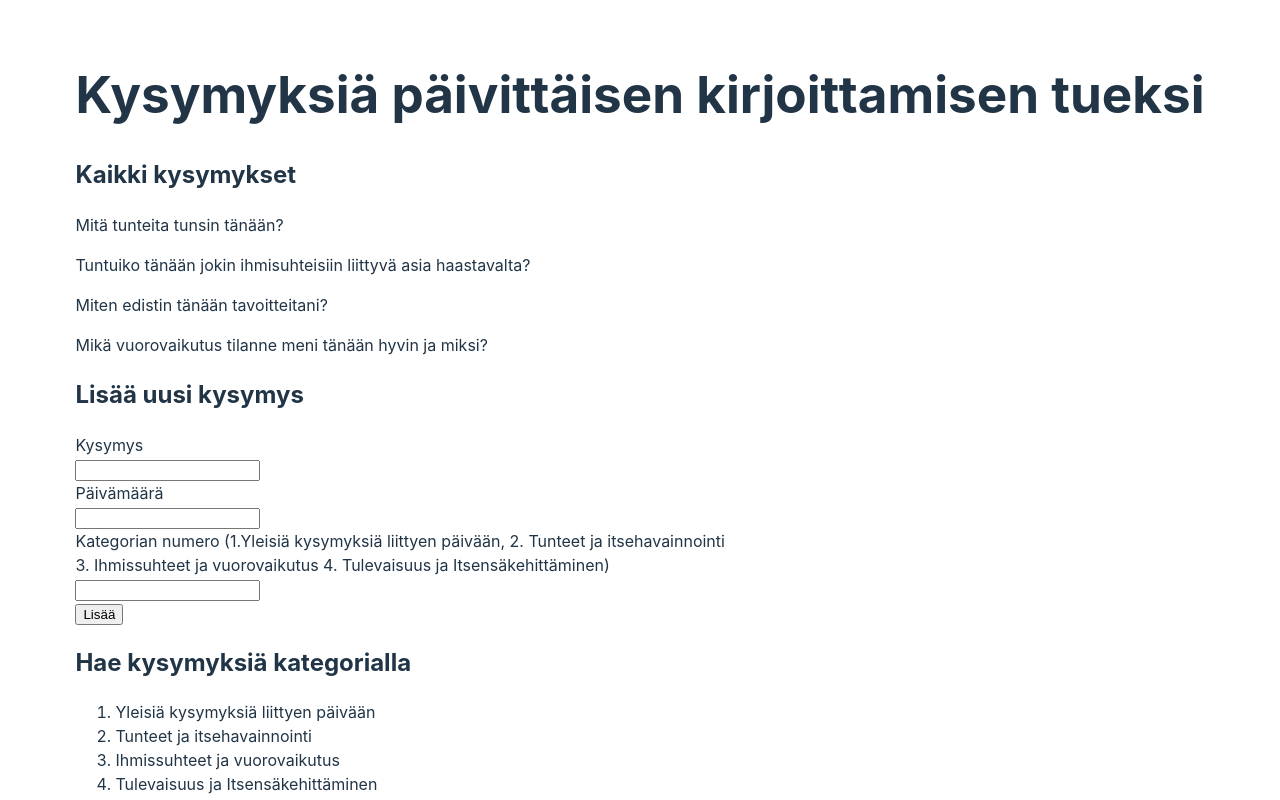
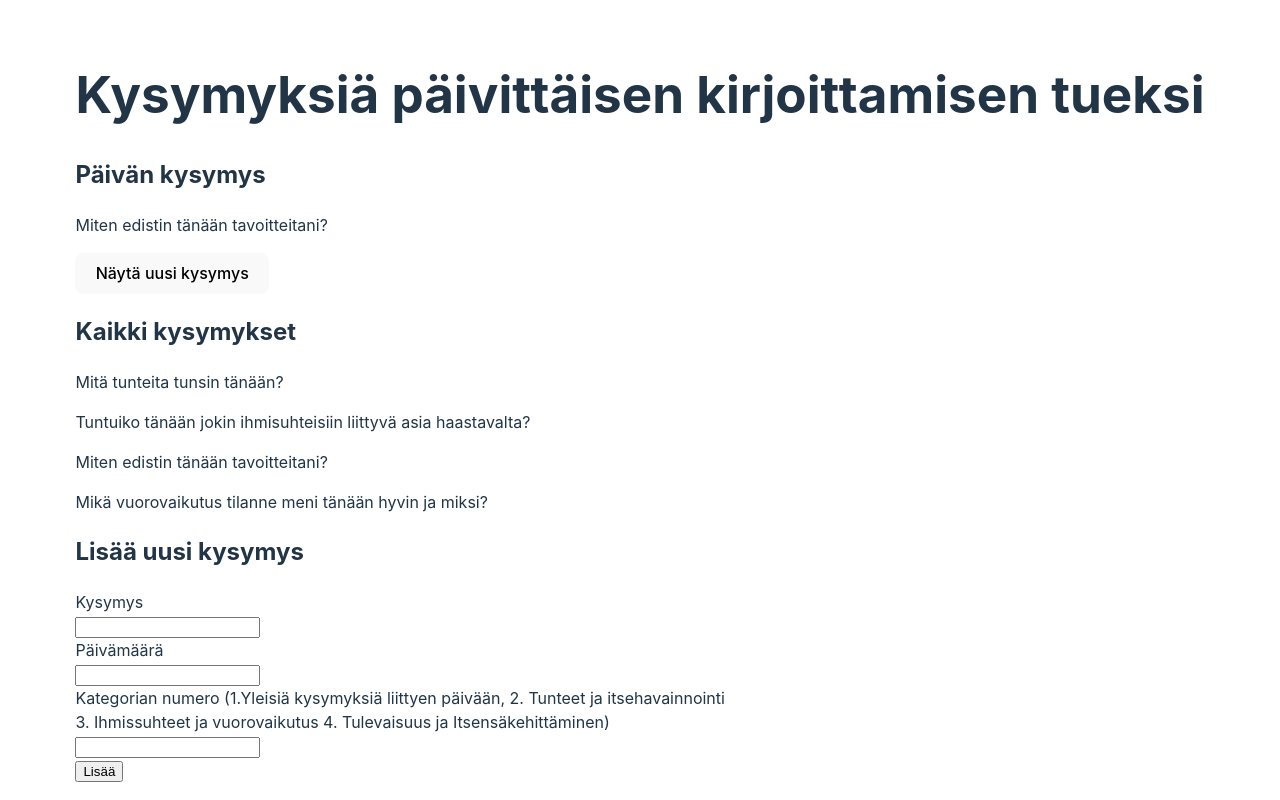
Before and after one commit to helikulomaa/ReactHarjoitustyoS24, a React (Vite) app: page / in a window 1280 px wide. Shown: the top 800 px of the page. Built offline with nearby package versions, Linux system fonts and the light colour scheme.

Commit message:
Kysymyksen arpojan toteutus kaikista kysymyksistä

```diff
--- a/src/App.jsx
+++ b/src/App.jsx
@@ -3,6 +3,7 @@ import './App.css'
 import Kysymyslista from './components/KysymysLista';
 import Kysymyslomake from './components/Kysymyslomake';
 import Kysymyshaku from './components/Kysymyshaku';
+import RandomKysymys from './components/RandomKysymys'
 
 function App() {
 
@@ -42,6 +43,10 @@ function App() {
         <h1>Kysymyksiä päivittäisen kirjoittamisen tueksi</h1>
       </div>
       <div>
+        <h2>Päivän kysymys</h2>
+        <RandomKysymys kysymykset={kysymykset} kysymys='kysymys' />
+      </div>
+      <div>
         <h2>Kaikki kysymykset</h2>
         <Kysymyslista kysymykset={kysymykset} />
       </div>
--- /dev/null
+++ b/src/components/RandomKysymys.jsx
@@ -0,0 +1,26 @@
+import { useState } from "react";
+
+function RandomKysymys({ kysymykset, kysymys }) {
+    /* Komponentti ottaa vastaan propsin nimeltä kysymykset. */
+
+    if (kysymykset.length == 0) {
+        return (<p>Kysymyksiä ei löydy</p>)
+    }
+
+    const [randomIndex, setRandomIndex] = useState(Math.floor(Math.random() * kysymykset.length));
+
+    // Satunnaisen indeksin päivitys
+    const updateRandomIndex = () => {
+        setRandomIndex(Math.floor(Math.random() * kysymykset.length));
+    }
+
+    return (
+        <div> {
+            <><p>{kysymykset[randomIndex][kysymys]}</p>
+                <button onClick={updateRandomIndex}>Näytä uusi kysymys</button></>
+        }
+        </div>
+    );
+}
+
+export default RandomKysymys;
```
